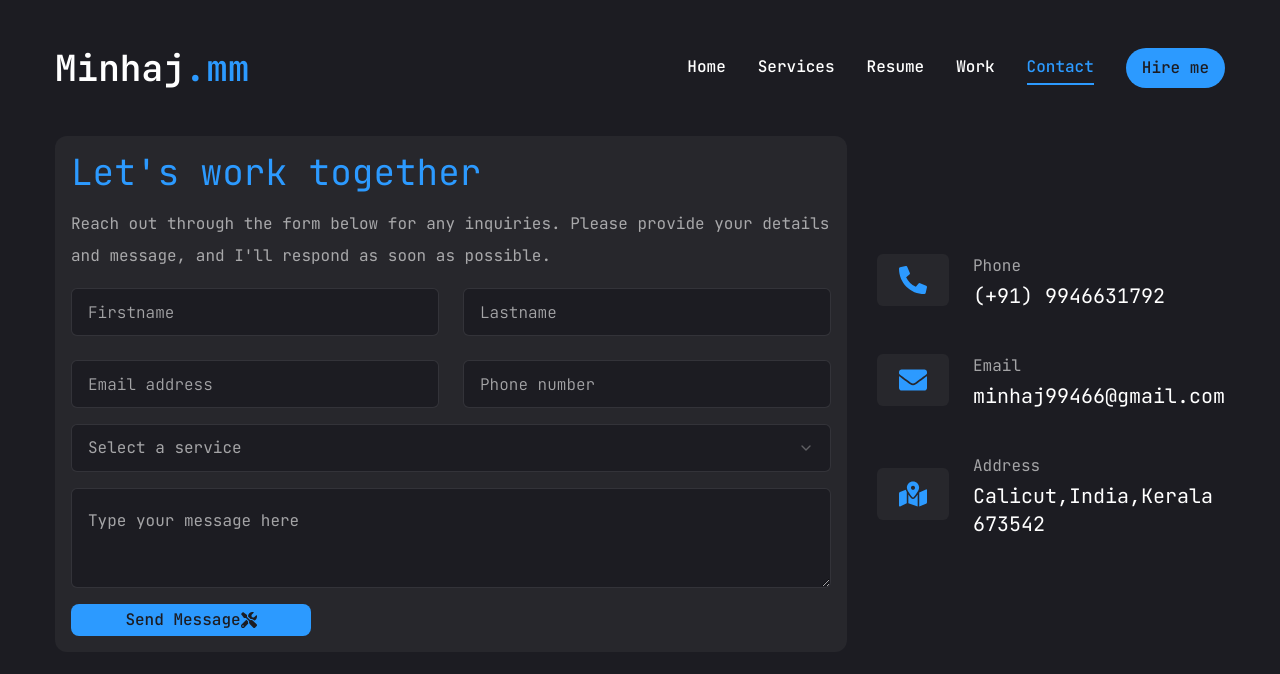
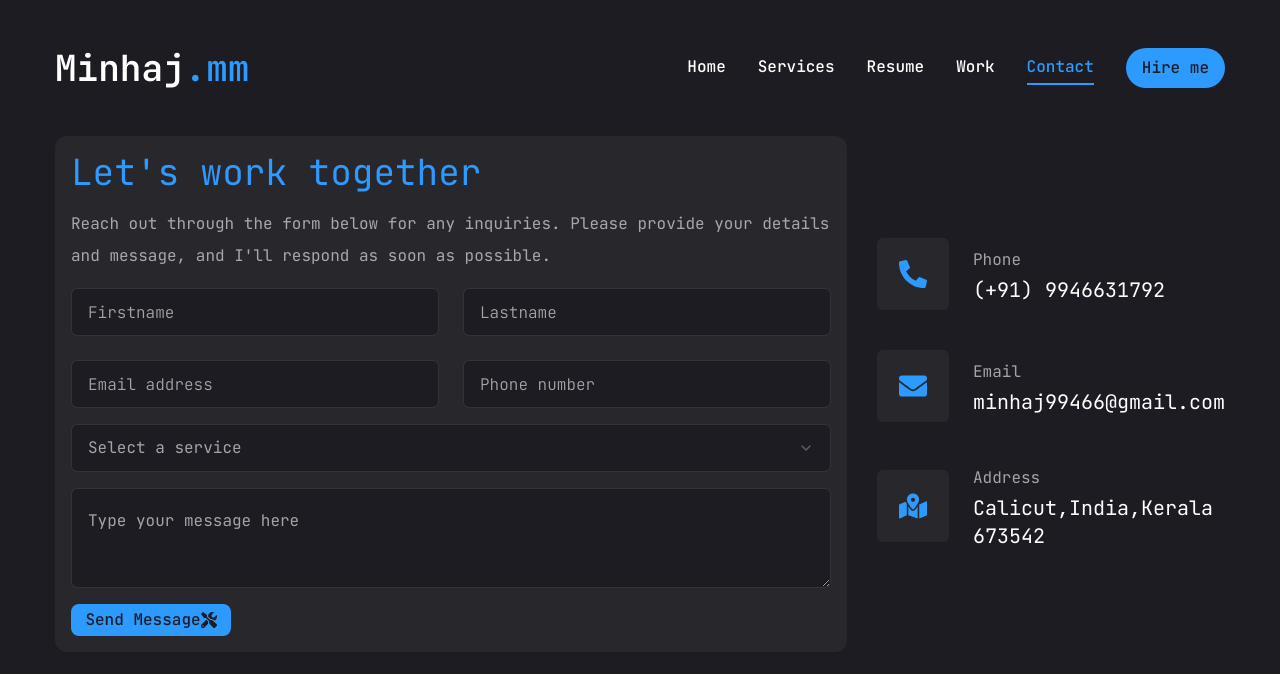
Before and after one commit to Minhaj99466/Minhaj-portfolio-2.0, a Next.js app: page /contact in a window 1280 px wide. Shown: the top 674 px of the page. Built offline with nearby package versions, Linux system fonts and the light colour scheme; no server answers.

Commit message:
final code updated before review

```diff
--- a/app/contact/page.jsx
+++ b/app/contact/page.jsx
@@ -97,14 +97,14 @@ const Contact = () => {
                 </SelectContent>
               </Select>
               <Textarea required name="description" className="h-[100px]" placeholder="Type your message here" />
-              <Button size="md" type="submit" className="max-w-60">Send Message <FaTools/></Button>
+              <Button size="md" type="submit" className="max-w-40">Send Message <FaTools/></Button>
             </form>
           </div>
           <div className="flex-1 justify-center flex items-center xl:justify-end order-1 xl:order-none mb-8 xl:mb-0">
             <ul className="flex  flex-col gap-10">
               {info.map((item, index) => (
                 <li className="flex  items-center gap-6" key={index}>
-                  <div className="w-[52px] h-[52px] xl:w-[72px] xl:h-72px] bg-[#27272c] text-accent rounded-md flex items-center justify-center">
+                  <div className="w-[52px] h-[52px] xl:w-[72px] xl:h-[72px] bg-[#27272c] text-accent rounded-md flex items-center justify-center">
                     <div className="text-[28px]">{item.icon}</div>
                   </div>
                   <div className="flex-1">
```
